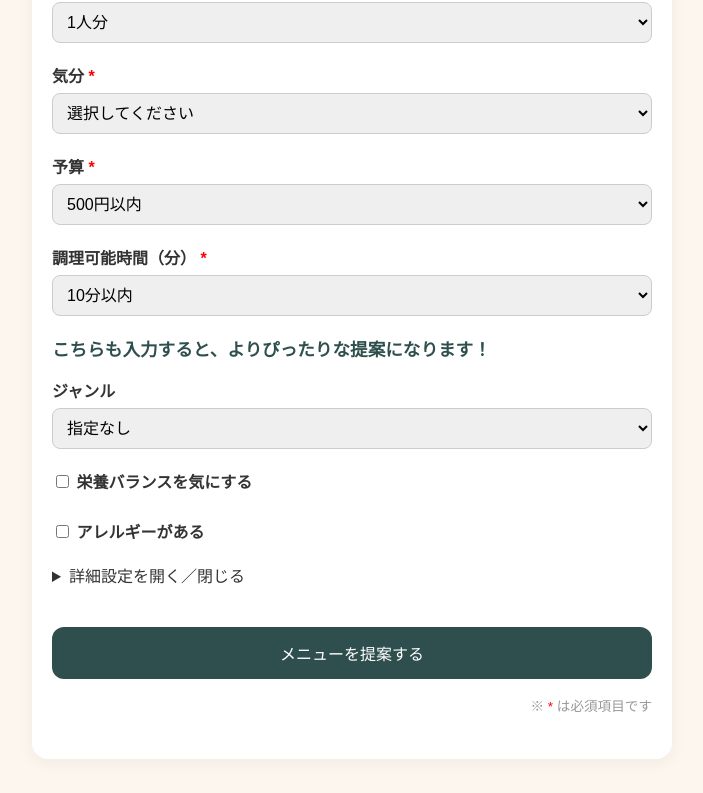
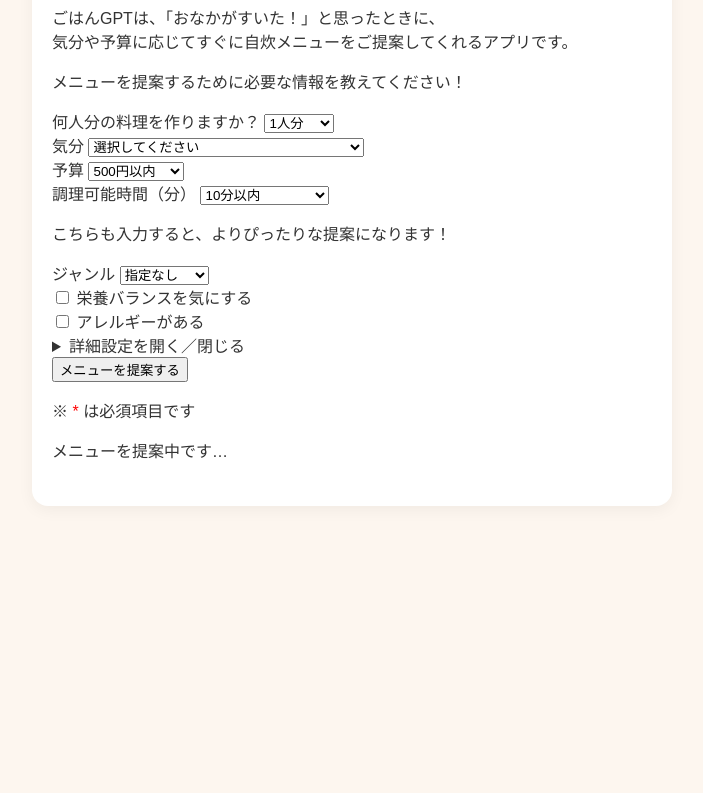
Before and after one commit to rumanndo-open/gohan-gpt, a website: page index.html in a window 1280 px wide. Shown: the part 296-1089 px from the top of the page, without its empty margins (288-991 px from the left). After the commit the page ends 842 px from the top, so only its background shows below. Drawn offline with Linux system fonts and the light colour scheme; no server answers.

Commit message:
Update index.html

```diff
--- a/index.html
+++ b/index.html
@@ -26,80 +26,6 @@
       color: #2f4f4f;
       margin-bottom: 4px;
     }
-    .form-group {
-      margin-bottom: 20px;
-    }
-    label {
-      display: block;
-      margin-bottom: 6px;
-      font-weight: bold;
-      font-size: 1em;
-    }
-    .required-label::after {
-      content: " *";
-      color: red;
-    }
-    select,
-    input[type="text"],
-    input[type="number"] {
-      width: 100%;
-      box-sizing: border-box;
-      padding: 10px;
-      border-radius: 8px;
-      border: 1px solid #ccc;
-      font-size: 1em;
-    }
-    .checkbox-inline,
-    .checkbox-group {
-      display: flex;
-      flex-direction: column;
-      gap: 6px;
-    }
-    .toggle-section {
-      display: none;
-      margin-top: 8px;
-    }
-    button {
-      width: 100%;
-      padding: 14px;
-      border: none;
-      border-radius: 12px;
-      background-color: #2f4f4f;
-      color: white;
-      font-size: 1em;
-      cursor: pointer;
-      margin-top: 20px;
-    }
-    .section-divider {
-      border-top: 1px solid #aaa;
-      margin: 30px 0 20px;
-    }
-    .note {
-      font-size: 0.85em;
-      color: #999;
-      text-align: right;
-      margin-top: 16px;
-    }
-    .optional-heading {
-      margin-top: 12px;
-      font-weight: bold;
-      font-size: 1.1em;
-      color: #2f4f4f;
-    }
-    .intro {
-      font-size: 0.95em;
-      color: #555;
-      margin: 0 0 28px;
-      line-height: 1.6;
-      text-align: center;
-    }
-    #loading {
-      text-align: center;
-      font-weight: bold;
-      color: #2f4f4f;
-      margin-top: 20px;
-      display: none;
-    }
     .card-container {
       display: flex;
       flex-wrap: wrap;
@@ -124,10 +50,6 @@
       transform: scale(1.02);
       box-shadow: 0 6px 16px rgba(0,0,0,0.12);
     }
-    .card.selected {
-      border: 2px solid #2f4f4f;
-      background-color: #f3f8f8;
-    }
     .card h3 {
       margin-top: 0;
       color: #2f4f4f;
@@ -137,22 +59,20 @@
       margin: 0.5em 0;
       line-height: 1.5;
     }
-    .loading-message {
-      font-size: 0.9em;
-      color: #666;
-      margin-top: 10px;
-    }
   </style>
 </head>
 <body>
+  <div class="container">
+    <h1>ごはんGPT</h1>
+    <div id="recipeList" class="card-container"></div>
+  </div>
+
   <div id="modal" style="display:none; position:fixed; top:0; left:0; width:100%; height:100%; background-color:rgba(0,0,0,0.5); justify-content:center; align-items:center; z-index:9999;">
     <div style="background:#fff; padding:20px; border-radius:10px; max-width:90%; max-height:80%; overflow:auto; position:relative;">
       <button onclick="closeModal()" style="position:absolute; top:10px; right:10px; font-size:1.2em;">✖</button>
       <div id="modalContent"></div>
     </div>
   </div>
-
-  <div id="recipeList" class="card-container"></div>
 
   <script>
     function closeModal() {
@@ -200,7 +120,6 @@
       });
     }
 
-    // 仮の例：テスト用に呼び出し（API側が機能している前提）
     window.addEventListener('DOMContentLoaded', () => {
       fetch('/api/gpt-test')
         .then(res => res.json())
```
